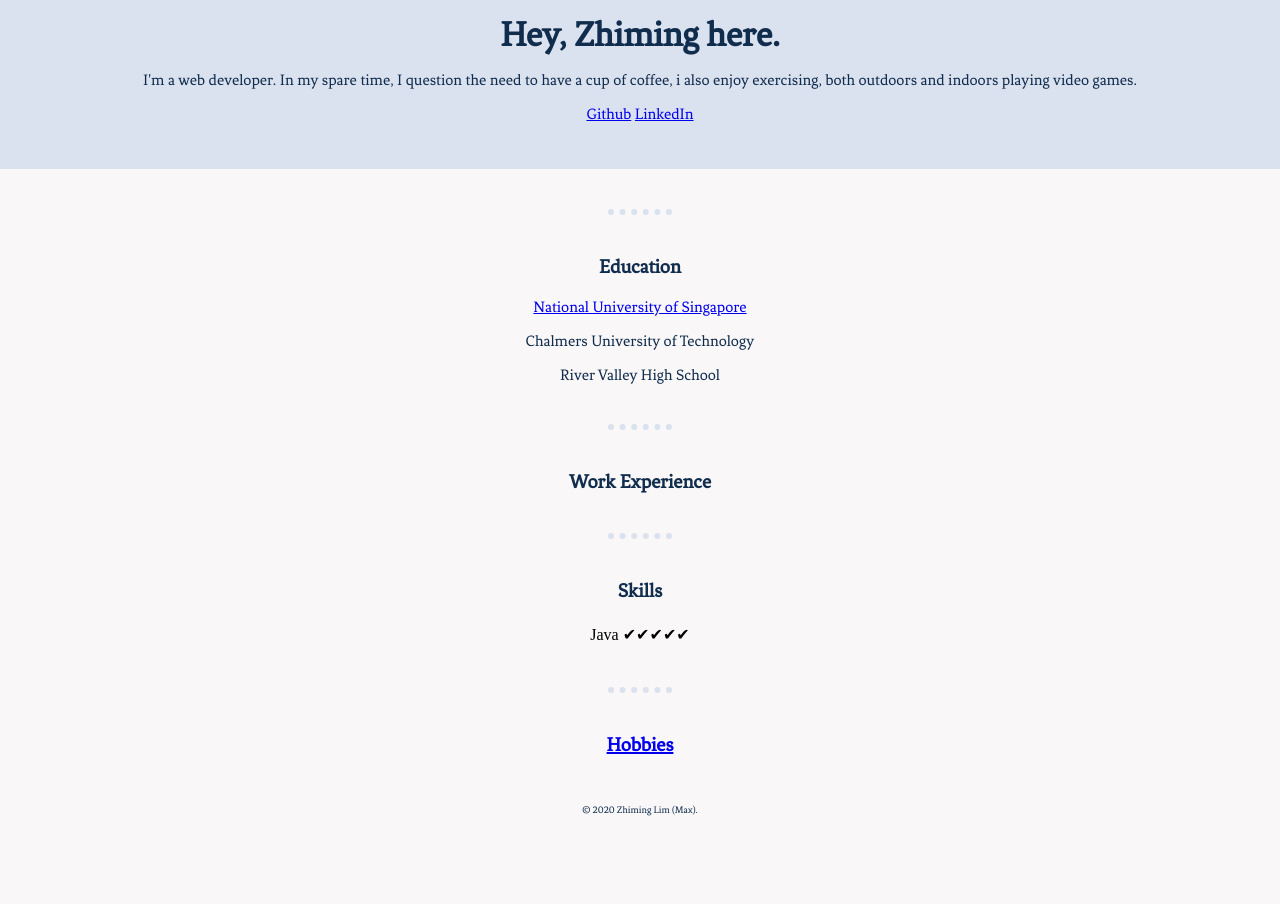
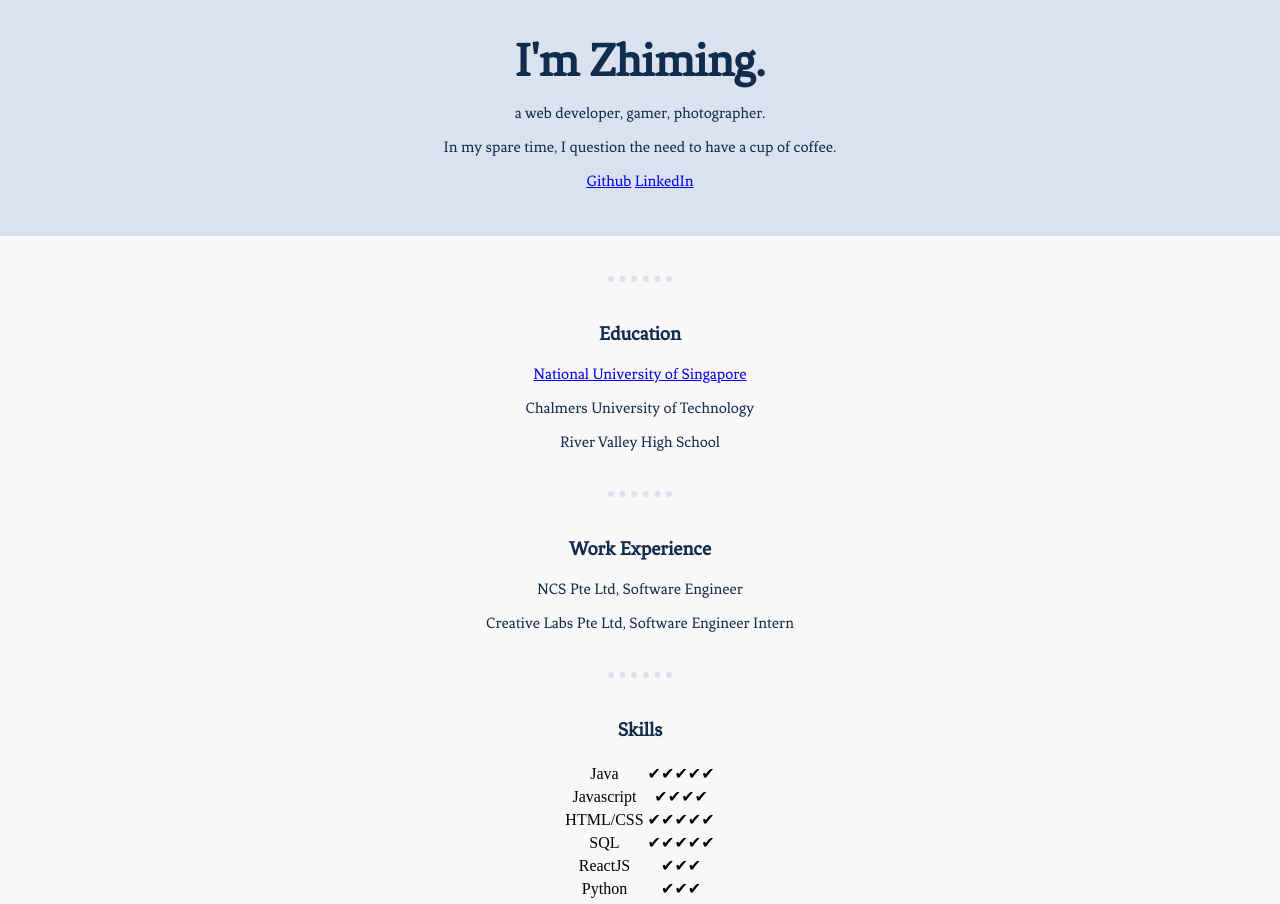
Before and after one commit to zhiminglim/cv, a plain HTML site: page index.html in a window 1280 px wide. Shown: the part 634-1538 px from the top of the page. Before the commit the page ends 1460 px from the top, so only its background shows below. Drawn offline with Linux system fonts and the light colour scheme.

Commit message:
Edit CSS sizing
Add new scalable font sizing (em/rem)

```diff
--- a/css/styles.css
+++ b/css/styles.css
@@ -9,6 +9,8 @@
  * body: #dbe2ef;
  * contrast: #3f72af;
  * dark: #112d4e; */
+
+ /* 16px = 100% = 1em/1rem */
 
 
 /****************TAG SELECTORS******************/
@@ -30,7 +32,7 @@ hr {
 
 h1 {
   color: #112d4e;
-  font-size: 36px;
+  font-size: 3rem;
   font-family: 'fenixregular';
 }
 
@@ -42,6 +44,7 @@ h3 {
 
 p {
   font-family: 'fenixregular';
+  font-size: 1rem;
   color: #112d4e;
 }
 
@@ -53,14 +56,14 @@ p {
 }
 
 .circle-profile-photo {
-  margin: 10px;
+  margin: 20px;
   height: 40%;
   width: 40%;
 }
 
 .intro-para {
   font-family: 'fenixregular';
-  font-size: 16px;
+  font-size: 1rem;
   color: #3f72af;
   margin: 10px;
 }
--- a/index.html
+++ b/index.html
@@ -14,10 +14,11 @@
     <img src="./assets/cloud.png" alt="cloud-png">
     <br>
     <img class="circle-profile-photo" src="./assets/profile-photo.png" alt="zhiming profile picture">
-    <h1 id="heading-name">Hey, Zhiming here.</h1>
+    <h1 id="heading-name">I'm Zhiming.</h1>
 
     <div class="intro-para">
-      <p>I'm a web developer. In my spare time, I question the need to have a cup of coffee, i also enjoy exercising, both outdoors and indoors playing video games.</p>
+      <p>a web developer, gamer, photographer.</p>
+      <p>In my spare time, I question the need to have a cup of coffee.</p>
 
       <p>
         <a href="https://github.com/zhiminglim" target="_blank">Github</a>
@@ -42,7 +43,8 @@
     <hr>
 
     <h3>Work Experience</h3>
-
+    <p>NCS Pte Ltd, Software Engineer</p>
+    <p>Creative Labs Pte Ltd, Software Engineer Intern</p>
     <hr>
 
     <h3>Skills</h3>
@@ -51,6 +53,32 @@
         <td>Java</td>
         <td>✔✔✔✔✔</td>
       </tr>
+
+      <tr>
+        <td>Javascript</td>
+        <td>✔✔✔✔</td>
+      </tr>
+
+      <tr>
+        <td>HTML/CSS</td>
+        <td>✔✔✔✔✔</td>
+      </tr>
+
+      <tr>
+        <td>SQL</td>
+        <td>✔✔✔✔✔</td>
+      </tr>
+
+      <tr>
+        <td>ReactJS</td>
+        <td>✔✔✔</td>
+      </tr>
+
+      <tr>
+        <td>Python</td>
+        <td>✔✔✔</td>
+      </tr>
+
     </table>
 
     <hr>
```
